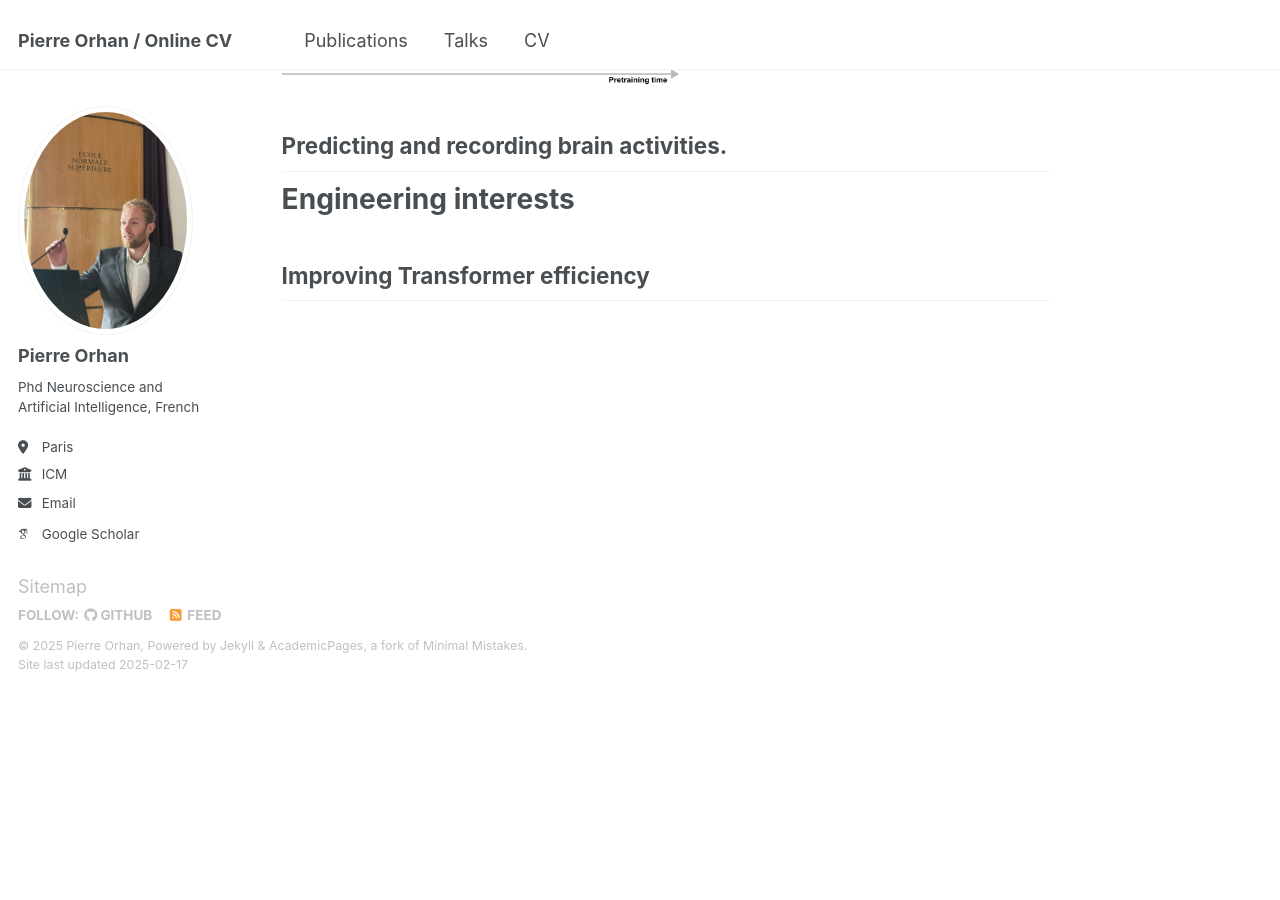
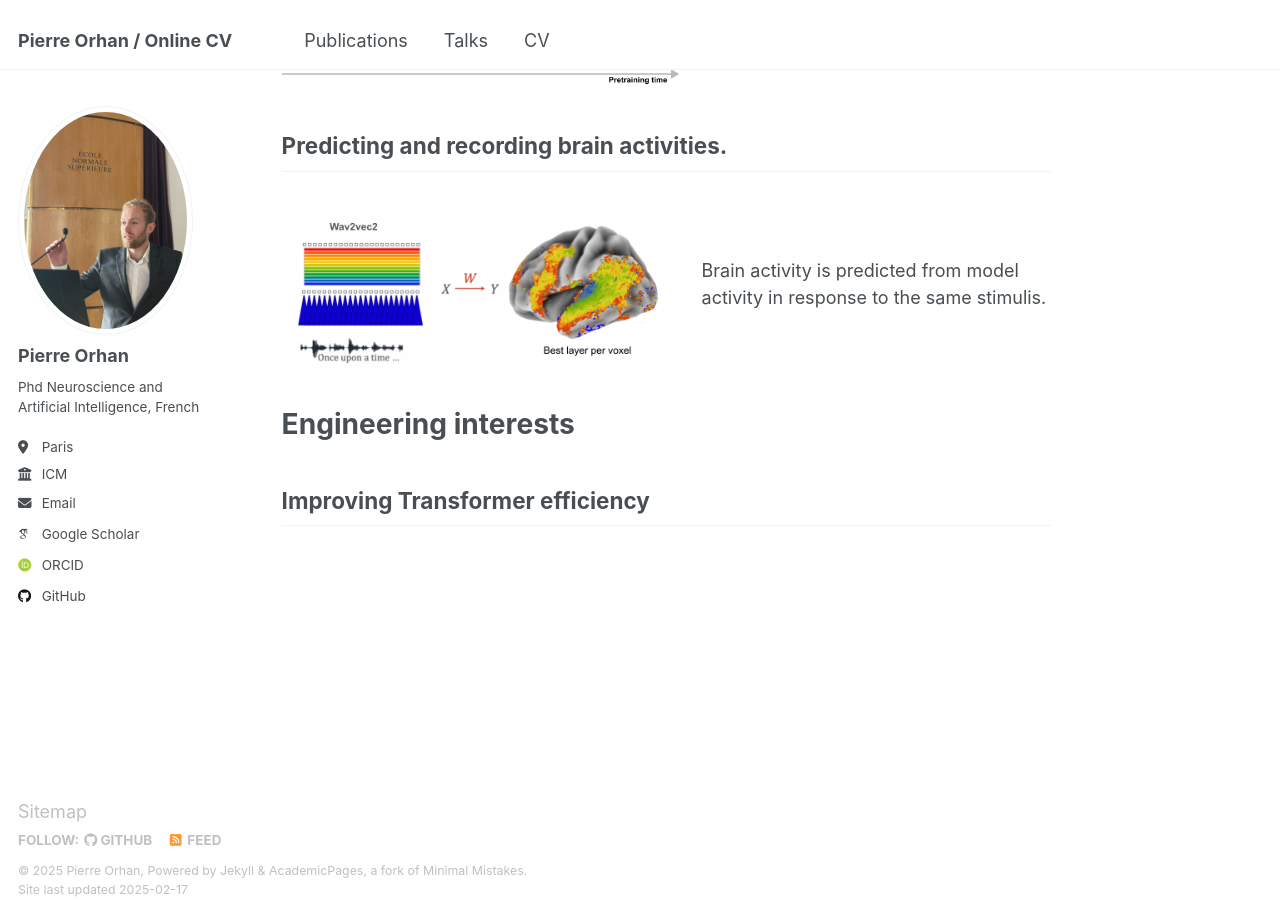
Before and after one commit to PierreOrhan/PierreOrhan, a Jekyll site: the page built from _pages/about.md, in a window 1280 px wide and 900 px high, scrolled down 951 px. Built offline with Jekyll 4.4.1, drawn with Linux system fonts in a browser that asks for light colours; some web fonts are replaced; before the commit the page ends 1643 px from its top, so only the background shows below that.

Commit message:
welcome page

```diff
--- a/_pages/about.md
+++ b/_pages/about.md
@@ -35,6 +35,12 @@
 
 ## Predicting and recording brain activities.
 
+<div style="display: flex; align-items: center;">
+    <img src="/images/ModelToBrain.png" alt="Description of image" style="margin-right: 20px; width: 400px; height: auto;">
+    <div>
+        <p> Brain activity is predicted from model activity in response to the same stimulis.</p>
+    </div>
+</div>
 
 Engineering interests
 ======
```
Also changed, not shown: images/ModelToBrain.png (added).
